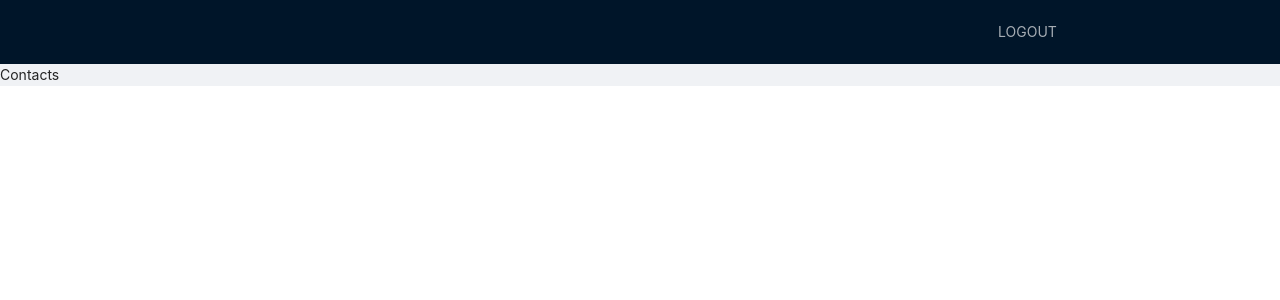
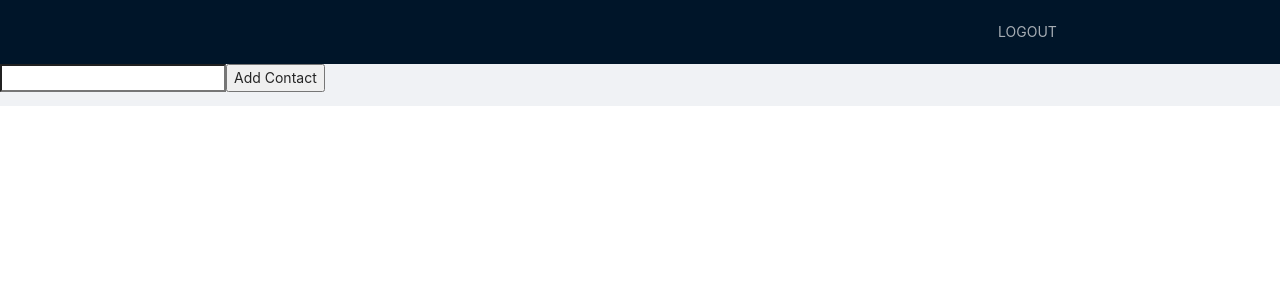
Before and after one commit to alpknx/Contacts, a React (Create React App) app: page / in a window 1280 px wide. Shown: the top 300 px of the page. Built offline with nearby package versions, Linux system fonts and the light colour scheme; sample sign-in values are in the browser's storage.

Commit message:
set contacts

```diff
--- /dev/null
+++ b/src/Redux/contacts/contacts-reducer.ts
@@ -0,0 +1,19 @@
+//Создаём редьюсер, принимающий на вход текущий стейт и объект Action с полями type и payload, тип возвращаемого редьюсером значения - State
+import { State, Action, ActionType } from "../../components/Contacts/stateType";
+
+export const contactReducer:  React.Reducer<State, Action> = (state, action):State=> {
+	switch (action.type) {
+		case ActionType.ADD: {
+			return {...state, contacts: [...state.contacts, {
+						name: action.name,
+					}]}
+		}
+		case ActionType.CHANGE: {
+			return {...state, newName: action.name}
+		}
+		case ActionType.REMOVE: {
+			return {...state, contacts:  [...state.contacts.filter(name => name !== action.payload)]}
+		}
+		default: throw new Error('Unexpected action');
+	}
+};
--- a/src/components/Contacts/Contacts.tsx
+++ b/src/components/Contacts/Contacts.tsx
@@ -1,8 +1,38 @@
-import React, { FC } from 'react'
+import {Layout} from 'antd';
+import React, { FC, useReducer} from 'react';
+import {Action, State, ContextState, ActionType} from "./stateType";
+import NewContact from './NewContact';
+import ContactsList from './ContactsLIst';
+import { contactReducer } from '../../Redux/contacts/contacts-reducer';
 
-	const Contacts: FC = () => {
+// Начальные значения стейта
+export const initialState: State = {
+	newName: '',
+	contacts: []
+}
+
+// <Partial> позволяет создать контекст без дефолтных значений
+export const ContextContacts = React.createContext<Partial<ContextState>>({});
+
+//Создаём редьюсер, принимающий на вход текущий стейт и объект Action с полями type и payload, тип возвращаемого редьюсером значения - State
+
+const Contacts: FC = () => {
+	// Используем созданный todoReducer, передав его аргументом в useReduser. Изначально в стейт попадёт initialState, и далее при диспатче (changeState) будет обновляться.
+	const [state, changeState] = useReducer<React.Reducer<State, Action>>(contactReducer, initialState);
+
+		const ContextState: ContextState = {
+			state,
+			changeState
+		};
+
+ 	 // Передаём в контекст результаты работы useReducer - стейт и метод его изменения
 	return (
-		<div>Contacts</div>
+		<Layout>
+			<ContextContacts.Provider value={ContextState}>
+				<NewContact />
+				<ContactsList />
+			</ContextContacts.Provider>
+		</Layout>
 	)
 }
 
--- /dev/null
+++ b/src/components/Contacts/ContactsLIst.tsx
@@ -0,0 +1,34 @@
+import React, { useContext} from 'react'
+import { ContextContacts } from './Contacts';
+import { ActionType, Contact } from './stateType';
+
+const ContactsList: React.FC = () => {
+
+	// Получаем состояние и диспатч (названный changeState)
+	const {state, changeState} = useContext(ContextContacts);
+
+	const removeContact = (contactForRemoving: Contact) => {
+		changeState!({type: ActionType.REMOVE, payload: contactForRemoving})
+	}
+
+	return (
+		<div>
+			<ul>
+				{state!.contacts.map((contact, i)=>(
+					<div key={i}>
+						<div>
+								{contact.name}
+						</div>
+						<div>
+							<button onClick={()=>removeContact(contact)}>
+								X
+							</button>
+						</div>
+					</div>
+				))}
+            </ul>
+		</div>
+	)
+}
+
+export default ContactsList
--- /dev/null
+++ b/src/components/Contacts/NewContact.tsx
@@ -0,0 +1,34 @@
+import { Button, Form, Input, Layout } from 'antd';
+import * as React from 'react';
+import {FC, useContext} from "react";
+import {ContextContacts} from "./Contacts";
+
+import {Contact, contactName} from "./contactType";
+import {ActionType} from "./stateType";
+
+const NewContact: React.FC = () => {
+// получаем state и dispatch-метод
+   const {state, changeState} = useContext(ContextContacts);
+
+	const addContact = (event: React.FormEvent<HTMLFormElement>, contact:contactName) => {
+		event.preventDefault();
+		changeState!({type: ActionType.ADD, name: contact})
+		changeState!({type: ActionType.CHANGE, name: contact})
+	}
+
+	const changeContact = (event: React.ChangeEvent<HTMLInputElement>) => {
+		changeState!({type: ActionType.CHANGE, name: event.target.value})
+	}
+
+
+	return (
+		<div>
+			<form onSubmit={(event)=>addContact(event, state!.newName)}>
+               <input type='text' onChange={(event)=>changeContact(event)} value={state!.newName}/>
+               <button type="submit">Add Contact </button>
+            </form>
+		</div>
+	)
+};
+
+export default NewContact;
--- /dev/null
+++ b/src/components/Contacts/contactType.ts
@@ -0,0 +1,7 @@
+export type contactName = string;
+
+export type Contact = {
+   name: string;
+}
+
+export type Contacts = Contact[];
--- /dev/null
+++ b/src/components/Contacts/stateType.ts
@@ -0,0 +1,43 @@
+import {Dispatch} from "react";
+
+// Созданная задача имеет название и статус готовности
+export type Contact = {
+	name: string;
+}
+
+export type Contacts = Contact[];
+
+// В состоянии хранится записываемая в инпут новая задача, а также массив уже созданных задач
+export type State = {
+	newName: string;
+	contacts: Contacts;
+}
+
+// Все возможные варианты действий со стейтом
+export enum ActionType {
+	ADD = 'ADD',
+	CHANGE = 'CHANGE',
+	REMOVE = 'REMOVE'
+}
+
+// Для действий ADD и CHANGE доступна передача только строковых и цифровых значений
+type ActionStringPayload = {
+   type: ActionType.ADD | ActionType.CHANGE,
+	name: string,
+
+}
+
+// Для действий TOGGLE и REMOVE доступна передача только объекта типа Contact
+type ActionObjectPayload = {
+   type: ActionType.REMOVE,
+   payload: Contact
+}
+
+// Объединяем предыдущие две группы для использования в редьюсере
+export type Action = ActionStringPayload | ActionObjectPayload;
+
+// Наш контекст состоит из стейта и функции-редьюсера, в которую будут передаваться Action. Тип Dispatch импортируется из библиотеки react
+export type ContextState = {
+   state: State;
+   changeState: Dispatch<Action>
+}
--- /dev/null
+++ b/src/components/models/IContact.ts
@@ -0,0 +1,5 @@
+
+export interface IContact {
+	name: string;
+	number: number;
+}
```
